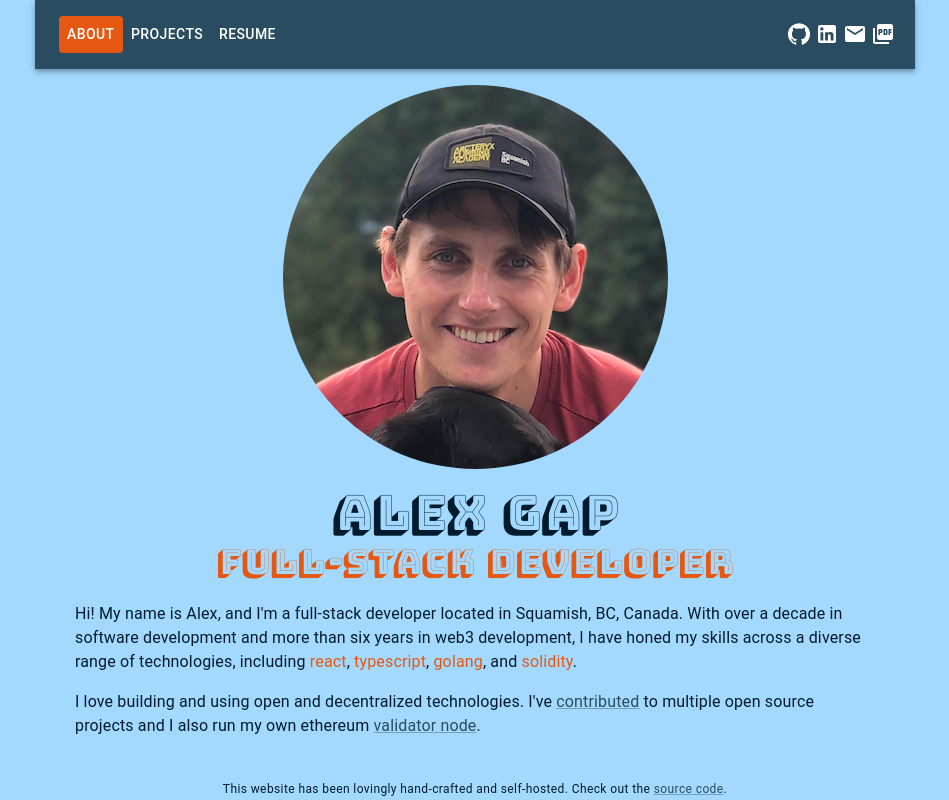
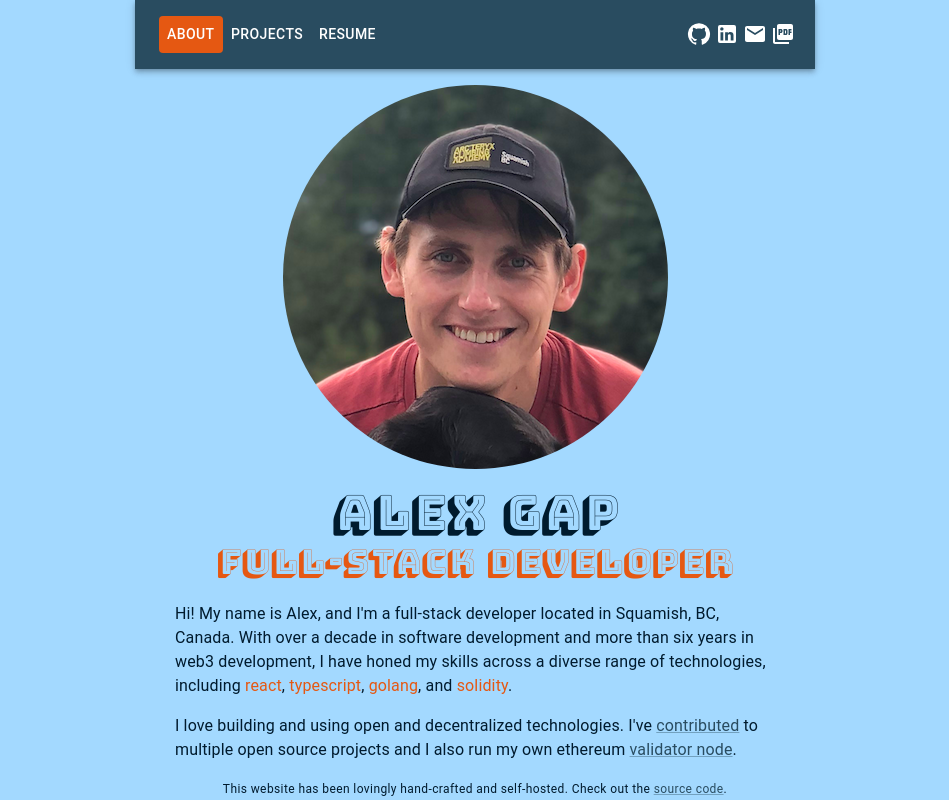
Before and after one commit to lalexgap/website, a React (Vite) app: page / in a window 1280 px wide. Shown: the whole page, without its empty margins (165-1114 px from the left). Built offline with nearby package versions, Linux system fonts and the light colour scheme.

Commit message:
slight width tweak

```diff
--- a/src/routes/About.tsx
+++ b/src/routes/About.tsx
@@ -19,7 +19,7 @@ function About() {
     >
       <Box
         display="flex"
-        maxWidth={800}
+        maxWidth={600}
         alignItems="center"
         flexDirection="column"
       >
```
